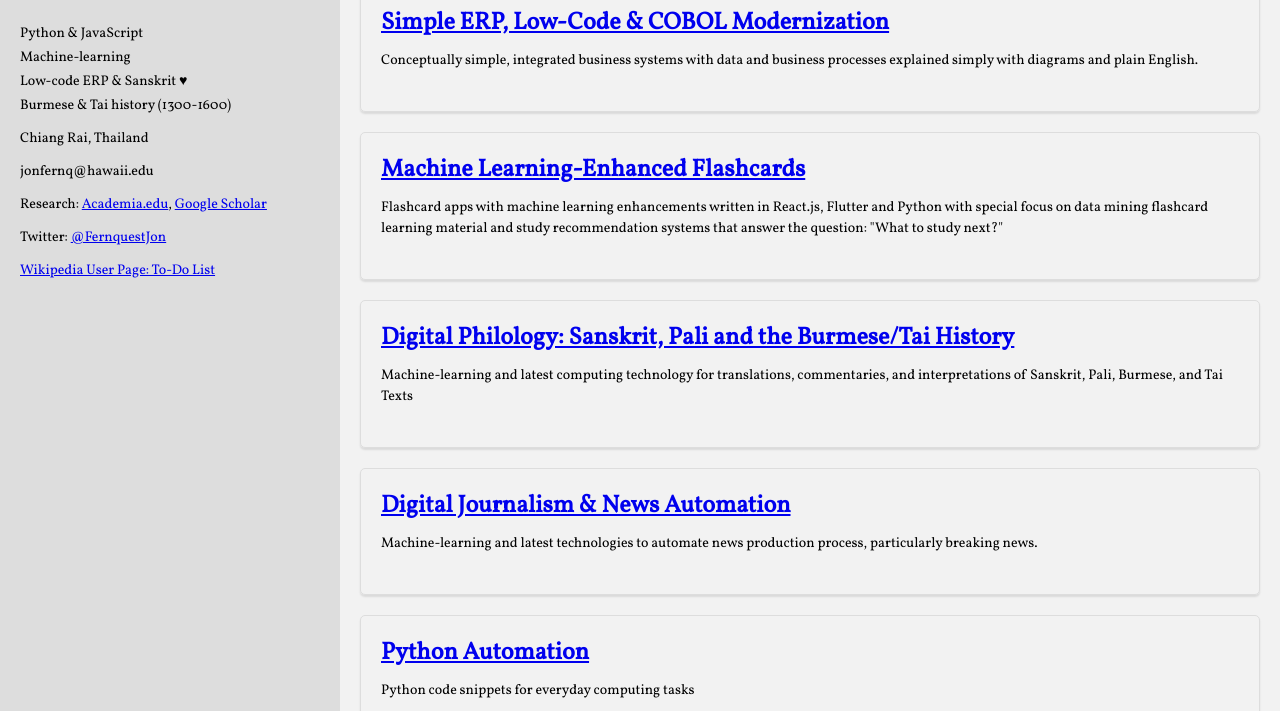
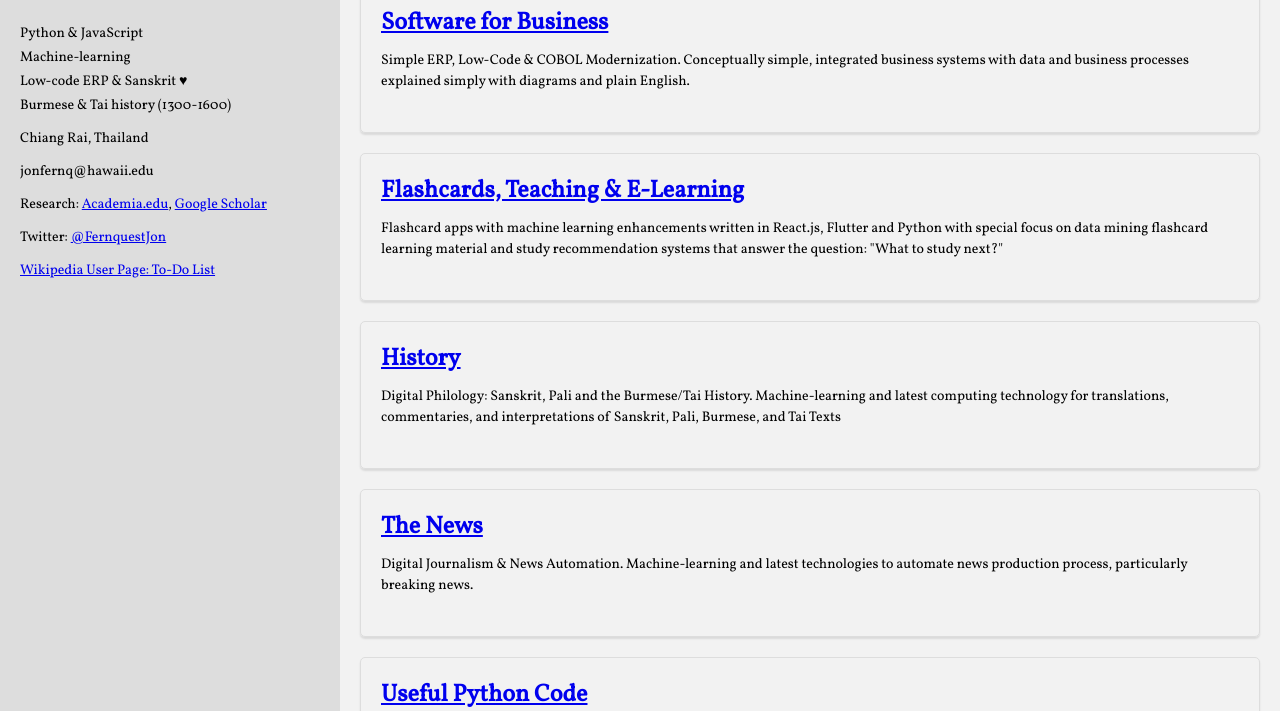
Before and after one commit to jonfernq/jonfernq.github.io, a plain HTML site: page index.html in a window 1280 px wide. Shown: the part 329-1040 px from the top of the page. Drawn offline with Linux system fonts and the light colour scheme.

Commit message:
Update index.html

```diff
--- a/index.html
+++ b/index.html
@@ -114,30 +114,30 @@
 		<h3>Code Repositories</h3>
 
 	    <div class="project">
-		<h3><a href="https://github.com/jonfernq/SimpleERP">Simple ERP, Low-Code & COBOL Modernization</a></h3>
-		<P>Conceptually simple, integrated business systems with data and business processes explained simply with diagrams and plain English.</P>
+		<h3><a href="https://github.com/jonfernq/SimpleERP">Software for Business</a></h3>
+		<P>Simple ERP, Low-Code & COBOL Modernization. Conceptually simple, integrated business systems with data and business processes explained simply with diagrams and plain English.</P>
 		</div>
 
 		<div class="project">
-			<h3><a href="https://github.com/jonfernq/Flashcard-Data">Machine Learning-Enhanced Flashcards</a></h3>
+			<h3><a href="https://github.com/jonfernq/Flashcard-Data">Flashcards, Teaching & E-Learning</a></h3>
 			<p>Flashcard apps with machine learning enhancements written in React.js, Flutter and Python
 			with special focus on data mining flashcard learning material and study recommendation systems that answer the question: "What to study next?"</p>
 		</div>
 
 		<div class="project">
-			<h3><a href=""><a href="https://github.com/jonfernq/Digital-Philology">Digital Philology: Sanskrit, Pali and the Burmese/Tai History</a></h3>
-                        <p>Machine-learning and latest computing technology for translations, commentaries, and interpretations of
+			<h3><a href=""><a href="https://github.com/jonfernq/Digital-Philology">History</a></h3>
+                        <p>Digital Philology: Sanskrit, Pali and the Burmese/Tai History. Machine-learning and latest computing technology for translations, commentaries, and interpretations of
 			Sanskrit, Pali, Burmese, and Tai Texts</p>
 		</div>
 
 		<div class="project">
-			<h3><a href="https://github.com/jonfernq/News-Automation">Digital Journalism & News Automation</a></h3>
-			<p>Machine-learning and latest technologies to automate news production process, particularly breaking news.</p>
+			<h3><a href="https://github.com/jonfernq/News-Automation">The News</a></h3>
+			<p>Digital Journalism & News Automation. Machine-learning and latest technologies to automate news production process, particularly breaking news.</p>
 		</div>
 
 		<div class="project">
-			<h3><a href="https://github.com/jonfernq/Python-Utilities">Python Automation</a></h3>
-		    <p>Python code snippets for everyday computing tasks</p>
+			<h3><a href="https://github.com/jonfernq/Python-Utilities">Useful Python Code</a></h3>
+		    <p>Python code snippets for everyday computing tasks. Python Automation. </p>
 		</div>
 
 		<h3>Contact</h3>
```
